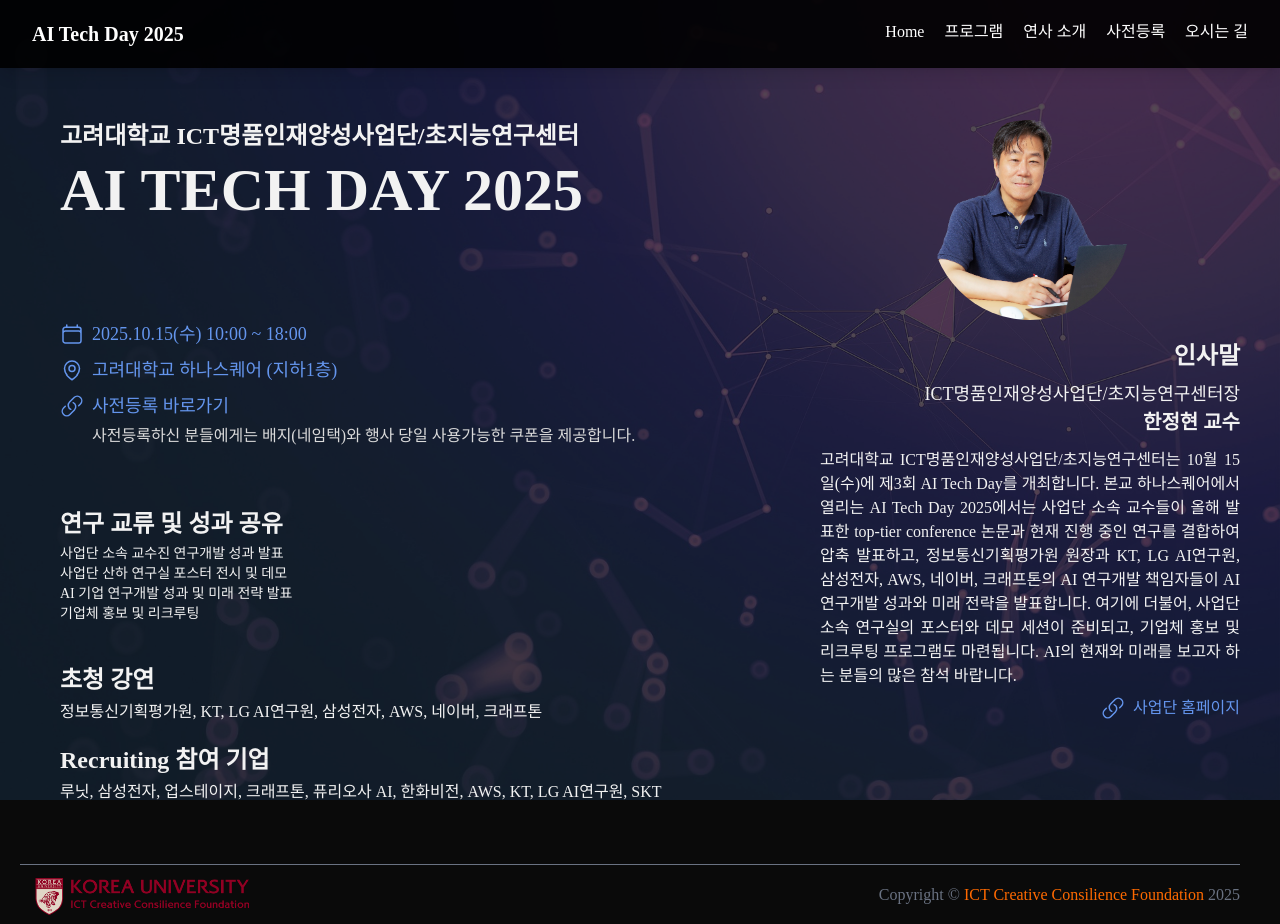
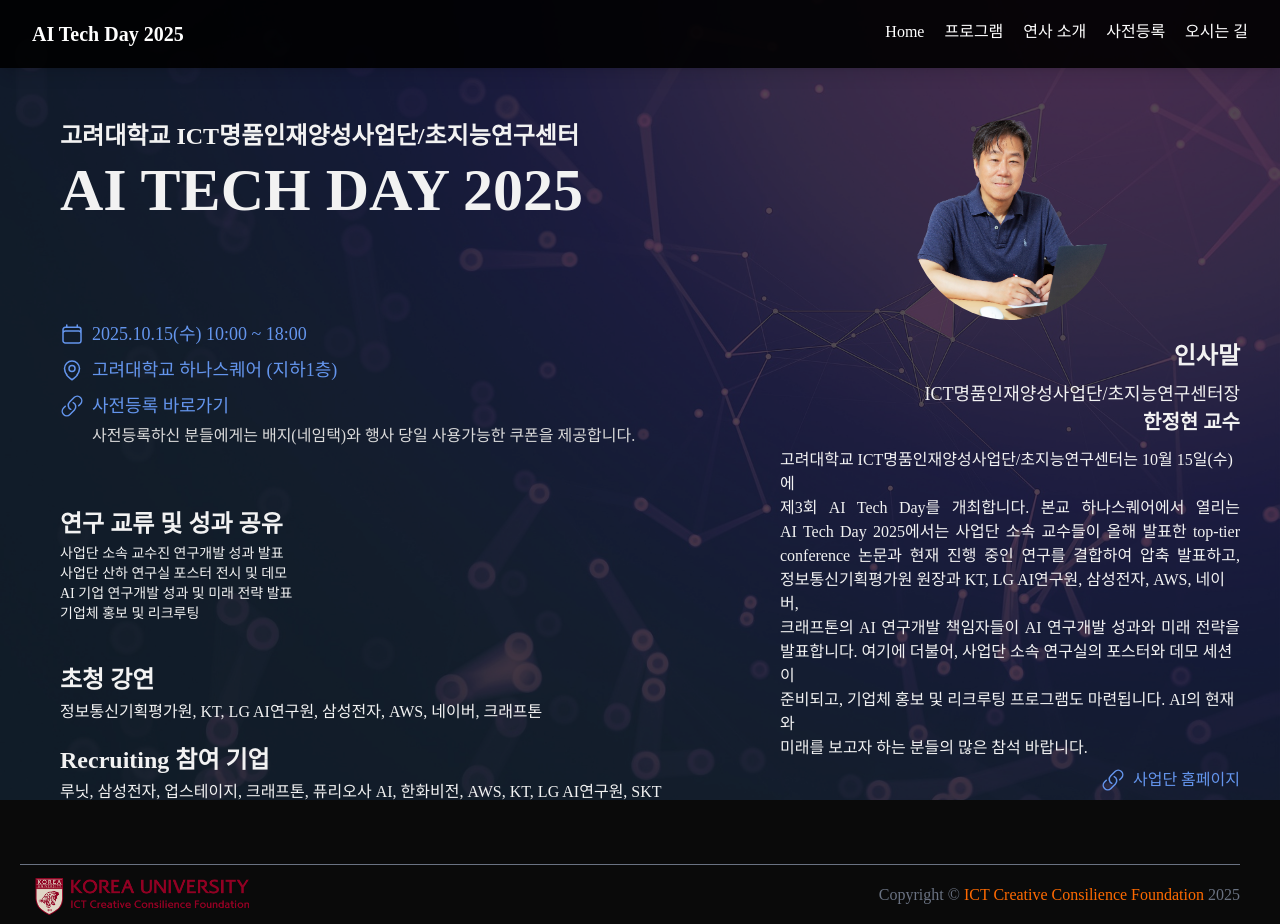
Before and after one commit to jiunkong/ku-ai-techday-2025, a Next.js app: page / in a window 1280 px wide. Built offline with nearby package versions, Linux system fonts and the light colour scheme; a web font is replaced by a local one.

Commit message:
feat: align introduction

```diff
--- a/src/app/page.tsx
+++ b/src/app/page.tsx
@@ -1,7 +1,19 @@
+"use client";
+
 import { LinkText } from "@/components/LinkText";
 import Image from "next/image";
 
 export default function Home() {
+    const intro = `고려대학교 ICT명품인재양성사업단/초지능연구센터는 10월 15일(수)에
+제3회 AI Tech Day를 개최합니다. 본교 하나스퀘어에서 열리는
+AI Tech Day 2025에서는 사업단 소속 교수들이 올해 발표한 top-tier
+conference 논문과 현재 진행 중인 연구를 결합하여 압축 발표하고,
+정보통신기획평가원 원장과 KT, LG AI연구원, 삼성전자, AWS, 네이버,
+크래프톤의 AI 연구개발 책임자들이 AI 연구개발 성과와 미래 전략을
+발표합니다. 여기에 더불어, 사업단 소속 연구실의 포스터와 데모 세션이
+준비되고, 기업체 홍보 및 리크루팅 프로그램도 마련됩니다. AI의 현재와
+미래를 보고자 하는 분들의 많은 참석 바랍니다.`
+
     return (
         <>
             <div className="px-5 lg:px-15 mt-30 w-screen">
@@ -61,14 +73,17 @@
                         <h4 className="text-lg mt-2">ICT명품인재양성사업단/초지능연구센터장</h4>
                         <h4 className="text-xl font-bold">한정현 교수</h4>
                     </div>
-                    <p className="mt-3 w-full lg:w-105 text-justify">
-                        고려대학교 ICT명품인재양성사업단/초지능연구센터는 10월 15일(수)에 제3회 AI Tech Day를 개최합니다.
-                        본교 하나스퀘어에서 열리는 AI Tech Day 2025에서는 사업단 소속 교수들이 올해 발표한 top-tier conference 논문과
-                        현재 진행 중인 연구를 결합하여 압축 발표하고, 정보통신기획평가원 원장과 KT, LG AI연구원, 삼성전자, AWS, 네이버, 크래프톤의
-                        AI 연구개발 책임자들이 AI 연구개발 성과와 미래 전략을 발표합니다.
-                        여기에 더불어, 사업단 소속 연구실의 포스터와 데모 세션이 준비되고, 기업체 홍보 및 리크루팅 프로그램도 마련됩니다.
-                        AI의 현재와 미래를 보고자 하는 분들의 많은 참석 바랍니다.
-                    </p>
+                    { window.innerWidth >= 460 ?
+                        <p className="mt-3 w-[460px]">
+                            {intro.split('\n').map((text, idx, arr) =>
+                                <span key={idx} className={`block ${ idx < arr.length - 1 ? "[text-align-last:justify]" : ""}`}>{text}</span>
+                            )}
+                        </p>
+                        :
+                        <p className="mt-3 w-full text-justify">
+                            {intro}
+                        </p>
+                    }
                     <LinkText link="https://mpij.korea.ac.kr/mpij/index.do" className="origin-right mt-2 mb-20 lg:mb-0" blank>
                         <div className="flex gap-2 items-center">
                             <svg xmlns="http://www.w3.org/2000/svg" fill="none" viewBox="0 0 24 24" strokeWidth={1.5} stroke="currentColor" className="size-6">
```
